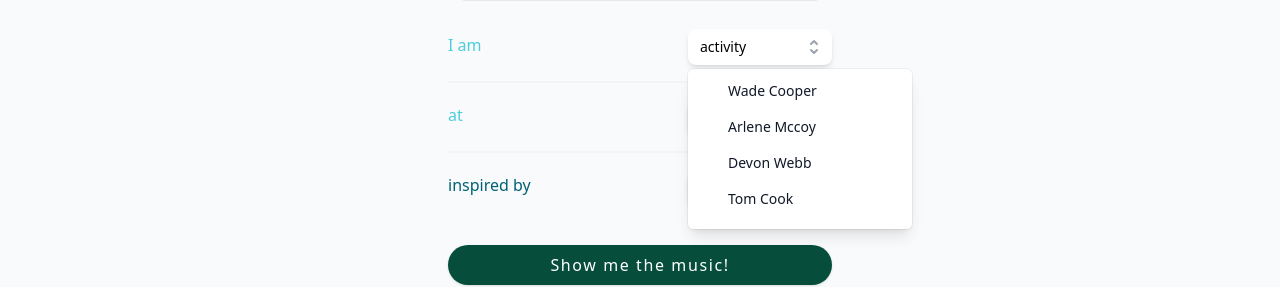
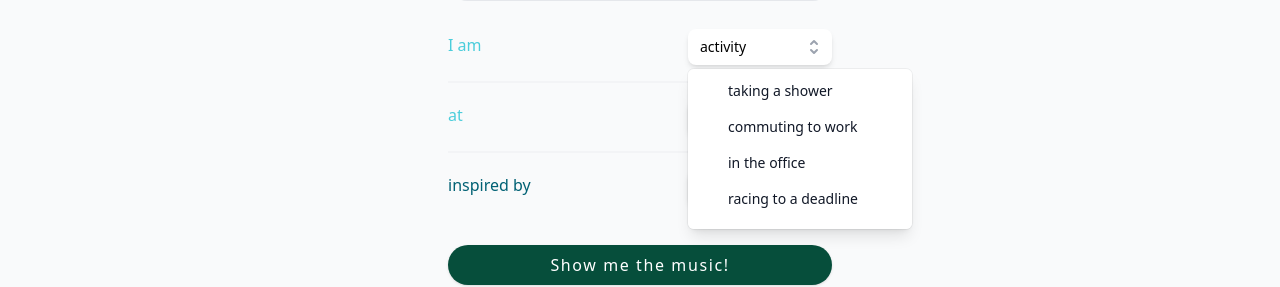
Before and after one commit to lejaja9/Friiiiiiiiiday, a Next.js app in the folder frontend/: page / in a window 1280 px wide. Both pictures are taken after a click on the button "activity". Shown: the part 227-514 px from the top of the page. Built offline with nearby package versions, Linux system fonts and the light colour scheme.

Commit message:
add react-hook-form and link form to it

```diff
--- a/frontend/components/Combobox.tsx
+++ b/frontend/components/Combobox.tsx
@@ -1,52 +1,45 @@
-import { Fragment, useState } from 'react';
-import { Combobox, Transition } from '@headlessui/react';
+import { Fragment, SetStateAction, useState } from 'react';
+import { Combobox as HuiCombobox, Transition } from '@headlessui/react';
 import { CheckIcon, SelectorIcon } from '@heroicons/react/solid';
-
-const people = [
-  { id: 1, name: 'Wade Cooper' },
-  { id: 2, name: 'Arlene Mccoy' },
-  { id: 3, name: 'Devon Webb' },
-  { id: 4, name: 'Tom Cook' },
-  { id: 5, name: 'Tanya Fox' },
-  { id: 6, name: 'Hellen Schmidt' },
-];
+import { ControllerRenderProps, FieldValues } from 'react-hook-form';
 
 interface ListboxProps {
-  name: string;
-  options?: string[];
+  options: string[];
+  field: ControllerRenderProps<FieldValues, any>;
   color?: string;
 }
 
-export const Comboboxx: React.FC<ListboxProps> = ({ name }) => {
-  const [selected, setSelected] = useState({ name: name });
+export const Combobox: React.FC<ListboxProps> = ({ options, field }) => {
   const [query, setQuery] = useState('');
+  const { onChange, value } = field;
 
-  const filteredPeople =
+  const filteredOptions =
     query === ''
-      ? people
-      : people.filter((person) =>
-          person.name
+      ? options
+      : options.filter((option) =>
+          option
             .toLowerCase()
             .replace(/\s+/g, '')
             .includes(query.toLowerCase().replace(/\s+/g, '')),
         );
-
   return (
     <div className="w-36">
-      <Combobox value={selected} onChange={setSelected}>
+      <HuiCombobox value={value} onChange={onChange}>
         <div className="relative mt-1">
           <div className="relative w-full cursor-default overflow-hidden rounded-lg bg-white text-left shadow-md focus:outline-none focus-visible:ring-2 focus-visible:ring-white focus-visible:ring-opacity-75 focus-visible:ring-offset-2 focus-visible:ring-offset-teal-300 sm:text-sm">
-            <Combobox.Input
+            <HuiCombobox.Input
               className="w-full border-none py-2 pl-3 pr-10 text-sm leading-5 text-gray-900 focus:ring-0"
-              displayValue={(person: { name: string }) => person.name}
-              onChange={(event) => setQuery(event.target.value)}
+              displayValue={(option: string) => value}
+              onChange={(event: {
+                target: { value: SetStateAction<string> };
+              }) => setQuery(event.target.value)}
             />
-            <Combobox.Button className="absolute inset-y-0 right-0 flex items-center pr-2">
+            <HuiCombobox.Button className="absolute inset-y-0 right-0 flex items-center pr-2">
               <SelectorIcon
                 className="h-5 w-5 text-gray-400"
                 aria-hidden="true"
               />
-            </Combobox.Button>
+            </HuiCombobox.Button>
           </div>
           <Transition
             as={Fragment}
@@ -55,21 +48,21 @@ export const Comboboxx: React.FC<ListboxProps> = ({ name }) => {
             leaveTo="opacity-0"
             afterLeave={() => setQuery('')}
           >
-            <Combobox.Options
+            <HuiCombobox.Options
               className={
                 true
                   ? 'absolute z-50 mt-1  max-h-40 w-56 overflow-auto rounded-md bg-white  py-1 text-base shadow-lg ring-1 ring-black ring-opacity-5  focus:outline-none  sm:text-sm'
                   : 'absolute -top-2 right-0 z-50 max-h-40 w-56 origin-top-right -translate-y-full transform divide-y divide-gray-100 rounded-md bg-white shadow-lg ring-1 ring-black ring-opacity-5 sm:text-sm'
               }
             >
-              {filteredPeople.length === 0 && query !== '' ? (
+              {filteredOptions.length === 0 && query !== '' ? (
                 <div className="relative cursor-default select-none py-2 px-4 text-gray-700">
                   Nothing found.
                 </div>
               ) : (
-                filteredPeople.map((person) => (
-                  <Combobox.Option
-                    key={person.id}
+                filteredOptions.map((person, idx) => (
+                  <HuiCombobox.Option
+                    key={idx}
                     className={({ active }) =>
                       `relative cursor-default select-none py-2 pl-10 pr-4 ${
                         active ? 'bg-slate-100 text-slate-900' : 'text-gray-900'
@@ -84,7 +77,7 @@ export const Comboboxx: React.FC<ListboxProps> = ({ name }) => {
                             selected ? 'font-medium' : 'font-normal'
                           }`}
                         >
-                          {person.name}
+                          {person}
                         </span>
                         {selected ? (
                           <span
@@ -95,13 +88,13 @@ export const Comboboxx: React.FC<ListboxProps> = ({ name }) => {
                         ) : null}
                       </>
                     )}
-                  </Combobox.Option>
+                  </HuiCombobox.Option>
                 ))
               )}
-            </Combobox.Options>
+            </HuiCombobox.Options>
           </Transition>
         </div>
-      </Combobox>
+      </HuiCombobox>
     </div>
   );
 };
--- a/frontend/components/Listbox.tsx
+++ b/frontend/components/Listbox.tsx
@@ -1,42 +1,36 @@
 import { Fragment, useState } from 'react';
-import { Listbox, Transition } from '@headlessui/react';
+import {
+  useController,
+  UseControllerProps,
+  Field,
+  ControllerRenderProps,
+  FieldValues,
+} from 'react-hook-form';
+import { Listbox as HeadlessListbox, Transition } from '@headlessui/react';
 import { CheckIcon, SelectorIcon } from '@heroicons/react/solid';
 
-const people = [
-  { name: 'Wade Cooper' },
-  { name: 'Arlene Mccoy' },
-  { name: 'Devon Webb' },
-  { name: 'Tom Cook' },
-  { name: 'Tanya Fox' },
-  { name: 'Hellen Schmidt' },
-  { name: 'afaf fdf' },
-  { name: 'Martin Stoy' },
-  { name: 'Jaja W' },
-];
-
 interface ListboxProps {
-  name: string;
-  options?: string[];
+  options: string[];
+  field: ControllerRenderProps<FieldValues, any>;
   color?: string;
 }
 
-export const Listboxx: React.FC<ListboxProps> = ({ name }) => {
-  console.log('name', name);
-  const [selected, setSelected] = useState({ name: name });
+export const Listbox: React.FC<ListboxProps> = ({ options, field }) => {
+  const { onChange, value } = field;
 
   return (
     <div className="w-36">
-      <Listbox value={selected} onChange={setSelected}>
+      <HeadlessListbox value={value} onChange={onChange}>
         <div className="relative mt-1">
-          <Listbox.Button className="relative  w-full cursor-default rounded-lg bg-white py-2 pl-3 pr-10 text-left shadow-md hover:bg-slate-100 focus:outline-none focus-visible:border-indigo-500 focus-visible:ring-2 focus-visible:ring-white focus-visible:ring-opacity-75 focus-visible:ring-offset-2 focus-visible:ring-offset-orange-300 sm:text-sm">
-            <span className="block truncate">{selected.name}</span>
+          <HeadlessListbox.Button className="relative  w-full cursor-default rounded-lg bg-white py-2 pl-3 pr-10 text-left shadow-md hover:bg-slate-100 focus:outline-none focus-visible:border-indigo-500 focus-visible:ring-2 focus-visible:ring-white focus-visible:ring-opacity-75 focus-visible:ring-offset-2 focus-visible:ring-offset-orange-300 sm:text-sm">
+            <span className="block truncate">{value}</span>
             <span className="pointer-events-none absolute inset-y-0 right-0 flex items-center pr-2">
               <SelectorIcon
                 className="h-5 w-5 text-gray-400"
                 aria-hidden="true"
               />
             </span>
-          </Listbox.Button>
+          </HeadlessListbox.Button>
           <Transition
             as={Fragment}
             leave="transition ease-in duration-100"
@@ -45,22 +39,22 @@ export const Listboxx: React.FC<ListboxProps> = ({ name }) => {
           >
             {/* absolute -top-2 right-0 max-h-40 w-56 origin-top-right -translate-y-full transform divide-y divide-gray-100 rounded-md bg-white shadow-lg ring-1 ring-black ring-opacity-5 sm:text-sm */}
             {/* absolute mt-1  max-h-40 w-full overflow-auto rounded-md bg-white  py-1 text-base shadow-lg ring-1 ring-black ring-opacity-5  focus:outline-none  sm:text-sm */}
-            <Listbox.Options
+            <HeadlessListbox.Options
               className={
                 true
                   ? 'absolute z-50 mt-1  max-h-40 w-56 overflow-auto rounded-md bg-white  py-1 text-base shadow-lg ring-1 ring-black ring-opacity-5  focus:outline-none  sm:text-sm'
                   : 'absolute -top-2 right-0 z-50 max-h-40 w-56 origin-top-right -translate-y-full transform divide-y divide-gray-100 rounded-md bg-white shadow-lg ring-1 ring-black ring-opacity-5 sm:text-sm'
               }
             >
-              {people.map((person, personIdx) => (
-                <Listbox.Option
-                  key={personIdx}
+              {options.map((option, optionIdx) => (
+                <HeadlessListbox.Option
+                  key={optionIdx}
                   className={({ active }) =>
                     `relative cursor-default select-none py-2 pl-10 pr-4 ${
                       active ? 'bg-slate-100 text-slate-900' : 'text-gray-900'
                     }`
                   }
-                  value={person}
+                  value={option}
                 >
                   {({ selected }) => (
                     <>
@@ -69,7 +63,7 @@ export const Listboxx: React.FC<ListboxProps> = ({ name }) => {
                           selected ? 'font-medium' : 'font-normal'
                         }`}
                       >
-                        {person.name}
+                        {option}
                       </span>
                       {selected ? (
                         <span className="absolute inset-y-0 left-0 flex items-center pl-3 text-amber-600">
@@ -78,12 +72,12 @@ export const Listboxx: React.FC<ListboxProps> = ({ name }) => {
                       ) : null}
                     </>
                   )}
-                </Listbox.Option>
+                </HeadlessListbox.Option>
               ))}
-            </Listbox.Options>
+            </HeadlessListbox.Options>
           </Transition>
         </div>
-      </Listbox>
+      </HeadlessListbox>
     </div>
   );
 };
--- a/frontend/package.json
+++ b/frontend/package.json
@@ -15,7 +15,9 @@
     "next": "12.1.0",
     "react": "17.0.2",
     "react-click-away-listener": "^2.1.0",
-    "react-dom": "17.0.2"
+    "react-dom": "17.0.2",
+    "react-hook-form": "^7.30.0",
+    "swr": "^1.3.0"
   },
   "devDependencies": {
     "@types/node": "17.0.21",
```
Also changed, not shown: frontend/components/SongPreferencesForm.tsx (+49 -11 lines), 1 other file (tests, documents, lock files or other folders).
